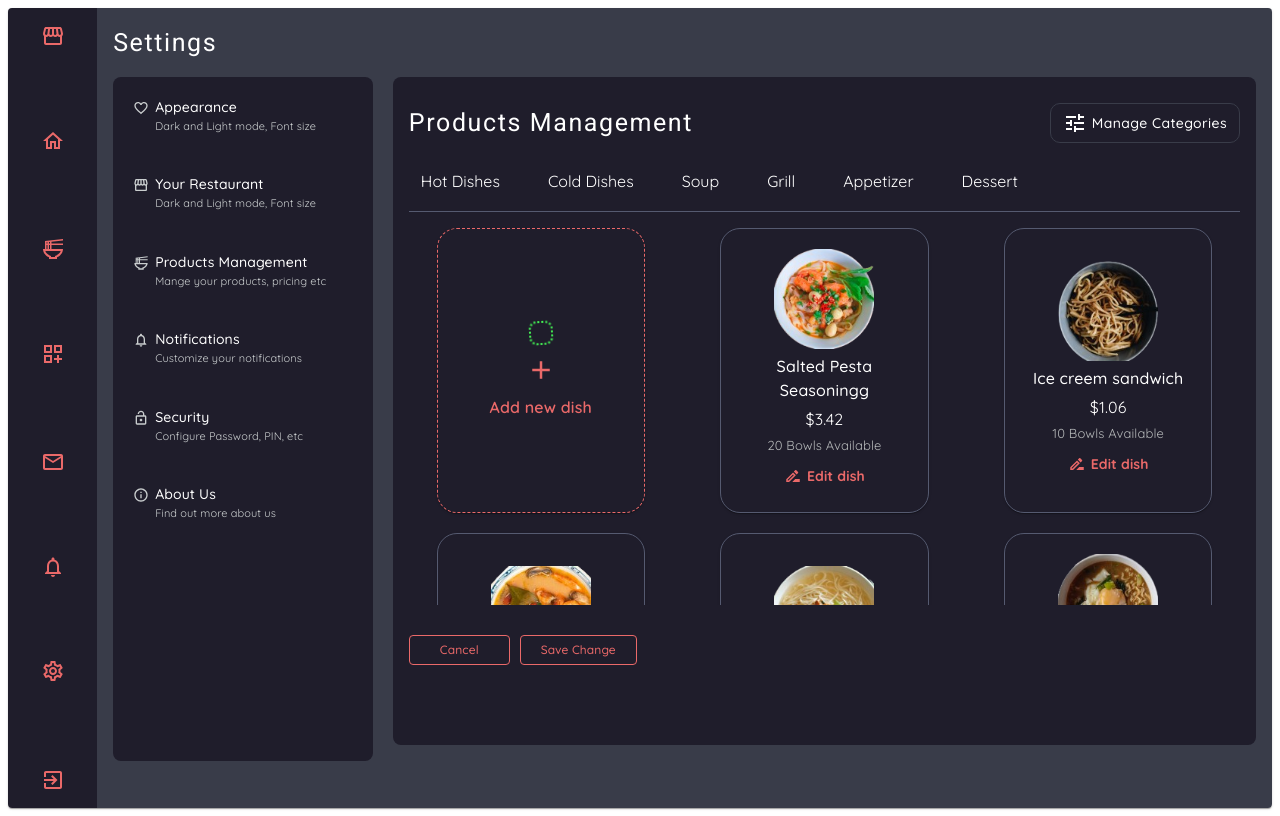
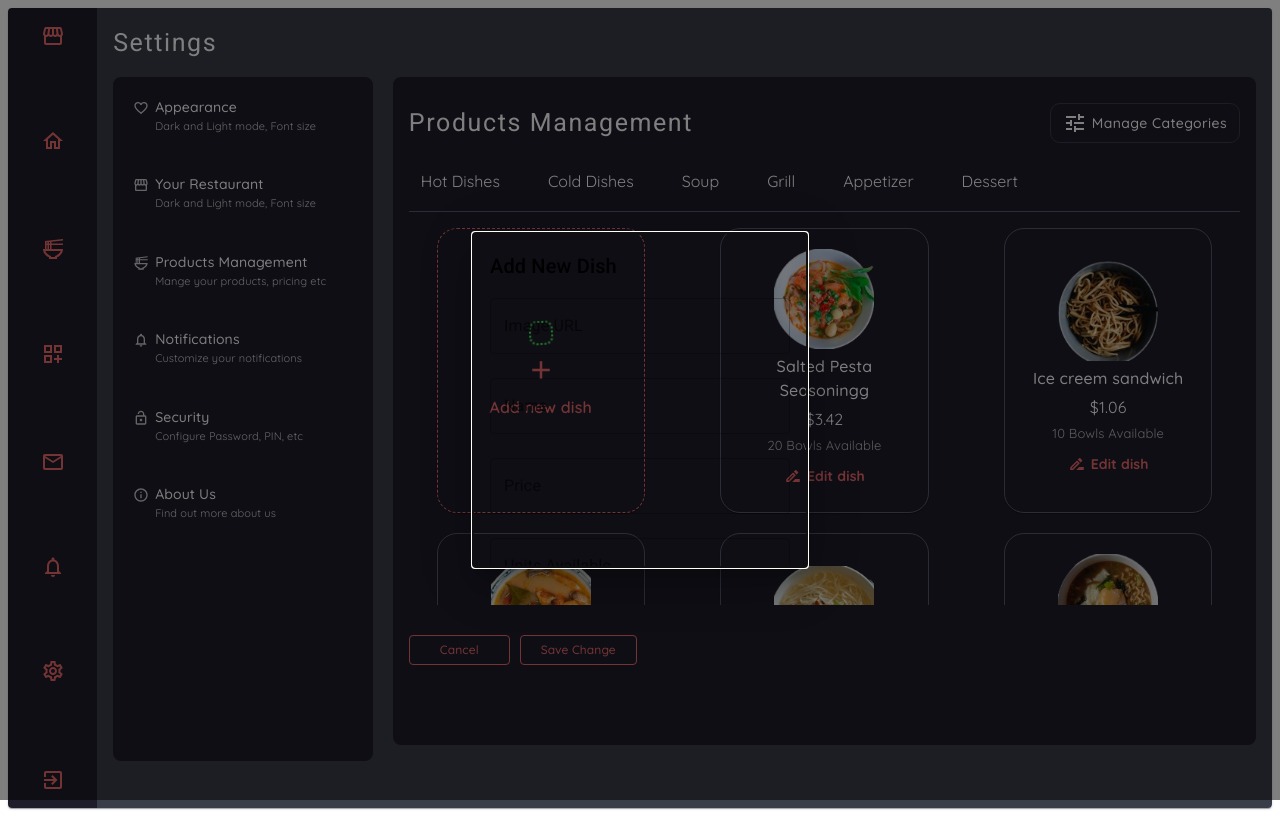
Before and after one commit to A-Richdom/FOOD-ORDERING-WEBITE, a React (Vite) app: page /settings in a window 1280 px wide. Built offline with nearby package versions, Linux system fonts and the light colour scheme.

Commit message:
Implemented AddDishModal component to handle new dish inputs

```diff
--- a/src/App.jsx
+++ b/src/App.jsx
@@ -8,6 +8,7 @@ import Dashboard from './Components/Dashboard';
 import DishReport from './Components/DishReport';
 import Report from './Components/Report';
 import Settings from './Components/Settings';
+import AddDishModal from './Components/AddDishModal';
 
 
 const router = createBrowserRouter([
@@ -23,6 +24,8 @@ const router = createBrowserRouter([
   { path: 'report', element: <Report /> },
 
   { path: 'settings', element: <Settings/> },
+
+  { path: 'setting', element: <AddDishModal/> },
 
 ]);
 
--- a/src/Components/AddNewDishModal.jsx
+++ b/src/Components/AddDishModal.jsx
@@ -3,10 +3,10 @@ import { Modal, Box, Typography, TextField, Button } from '@mui/material';
 import { useDispatch } from 'react-redux';
 import { addDish } from './FEATURES/DishesSlice';
 
-const AddNewDishModal = ({ open, handleClose }) => {
+const AddDishModal = ({ open, onClose, onAddDish }) => {
 
     const dispatch = useDispatch();
-    const [dishData, setDishData] = useState({
+    const [dish, setDish] = useState({
         imgSrc: '',
         name: '',
         price: '',
@@ -17,37 +17,45 @@ const AddNewDishModal = ({ open, handleClose }) => {
 
     const handleChange = (e) => {
         const { name, value } = e.target;
-        setDishData({ ...dishData, [name]: value });
+        setDish({ ...dish, [name]: value });
+    };
+    const handleSubmit = () => {
+        onAddDish(dish);
+        onClose();
     };
 
-    const handleAddDish = () => {
-        dispatch(addDish(dishData));
-        handleClose();
-    };
+    // const handleSubmit = () => {
+    //     dispatch(addDish(dishData));
+    //     handleClose();
+    // };
+
 
     return (
         <>
-            <Modal open={open} onClose={handleClose}>
+            <Modal open={open} onClose={onClose}>
                 <Box sx={{
                     position: 'absolute',
                     top: '50%',
                     left: '50%',
                     transform: 'translate(-50%, -50%)',
-                    width: 400,
+                    width: 300,
+                    height: 300,
                     background: 'background.paper',
                     border: '2px solid #000',
-                    boxShadow: '24',
-                    padding: 4,
+                    boxShadow: 24,
+                    padding: 2,
+                    overflowY: 'scroll'
                 }}>
                     <Typography variant="h6" component="h2">
                         Add New Dish
                     </Typography>
+
                     <TextField
                         margin="normal"
                         label="Image URL"
                         fullWidth
                         name="imgSrc"
-                        value={dishData.imgSrc}
+                        value={dish.imgSrc}
                         onChange={handleChange}
                     />
                     <TextField
@@ -55,7 +63,7 @@ const AddNewDishModal = ({ open, handleClose }) => {
                         label="Name"
                         fullWidth
                         name="name"
-                        value={dishData.name}
+                        value={dish.name}
                         onChange={handleChange}
                     />
                     <TextField
@@ -63,7 +71,7 @@ const AddNewDishModal = ({ open, handleClose }) => {
                         label="Price"
                         fullWidth
                         name="price"
-                        value={dishData.price}
+                        value={dish.price}
                         onChange={handleChange}
                     />
                     <TextField
@@ -71,7 +79,7 @@ const AddNewDishModal = ({ open, handleClose }) => {
                         label="Units Available"
                         fullWidth
                         name="unitAvailable"
-                        value={dishData.unitAvailable}
+                        value={dish.unitAvailable}
                         onChange={handleChange}
                     />
                     <TextField
@@ -79,7 +87,7 @@ const AddNewDishModal = ({ open, handleClose }) => {
                         label="Quantity"
                         fullWidth
                         name="quantity"
-                        value={dishData.quantity}
+                        value={dish.quantity}
                         onChange={handleChange}
                     />
                     <TextField
@@ -87,10 +95,10 @@ const AddNewDishModal = ({ open, handleClose }) => {
                         label="Total Price"
                         fullWidth
                         name="totalPrice"
-                        value={dishData.totalPrice}
+                        value={dish.totalPrice}
                         onChange={handleChange}
                     />
-                    <Button onClick={handleAddDish} variant="contained" color="primary" sx={{ mt: 2 }}>
+                    <Button onClick={handleSubmit} variant="contained" color="primary" sx={{ mt: 2 }}>
                         Add Dish
                     </Button>
 
@@ -101,4 +109,4 @@ const AddNewDishModal = ({ open, handleClose }) => {
     )
 }
 
-export default AddNewDishModal
+export default AddDishModal
--- a/src/Components/Settings.jsx
+++ b/src/Components/Settings.jsx
@@ -18,7 +18,8 @@ import DriveFileRenameOutlineOutlinedIcon from '@mui/icons-material/DriveFileRen
 import AddOutlinedIcon from '@mui/icons-material/AddOutlined';
 import { Link } from 'react-router-dom';
 import { useDispatch, useSelector } from 'react-redux';
-import AddNewDishModal from './AddNewDishModal';
+import { addDish } from './FEATURES/DishesSlice';
+import AddDishModal from './AddDishModal';
 
 
 const useStyles = makeStyles((theme) => ({
@@ -262,7 +263,7 @@ const Settings = () => {
     const handleCloseModal = () => {
         setModalOpen(false);
     };
-    const handleAddNewDish = (dish) => {
+    const handleAddDish = (dish) => {
         dispatch(addDish(dish))
     };
 
@@ -500,7 +501,7 @@ const Settings = () => {
                                 <div className={classes.dishesWrapper}>
 
                                     {/* ADD NEW DISH */}
-                                    <Card className={classes.addNewDish} onClick={() => handleAddNewDish(dish)}>
+                                    <Card className={classes.addNewDish} onClick={() => handleAddDish(dish)}>
                                         <div className={`${`rotating-dotted-line`}`}></div>
 
                                         <AddOutlinedIcon sx={{ fontFamily: 'Quicksand', fontSize: '30px', fontWeight: '500', color: '#EA6969', cursor: 'pointer', }} />
@@ -598,6 +599,7 @@ const Settings = () => {
                     </div>
                 </CardContent>
             </Card>
+            <AddDishModal open={handleOpenModal} onClose={handleCloseModal} onAddDish={handleAddDish} />
         </div>
     )
 }
```
